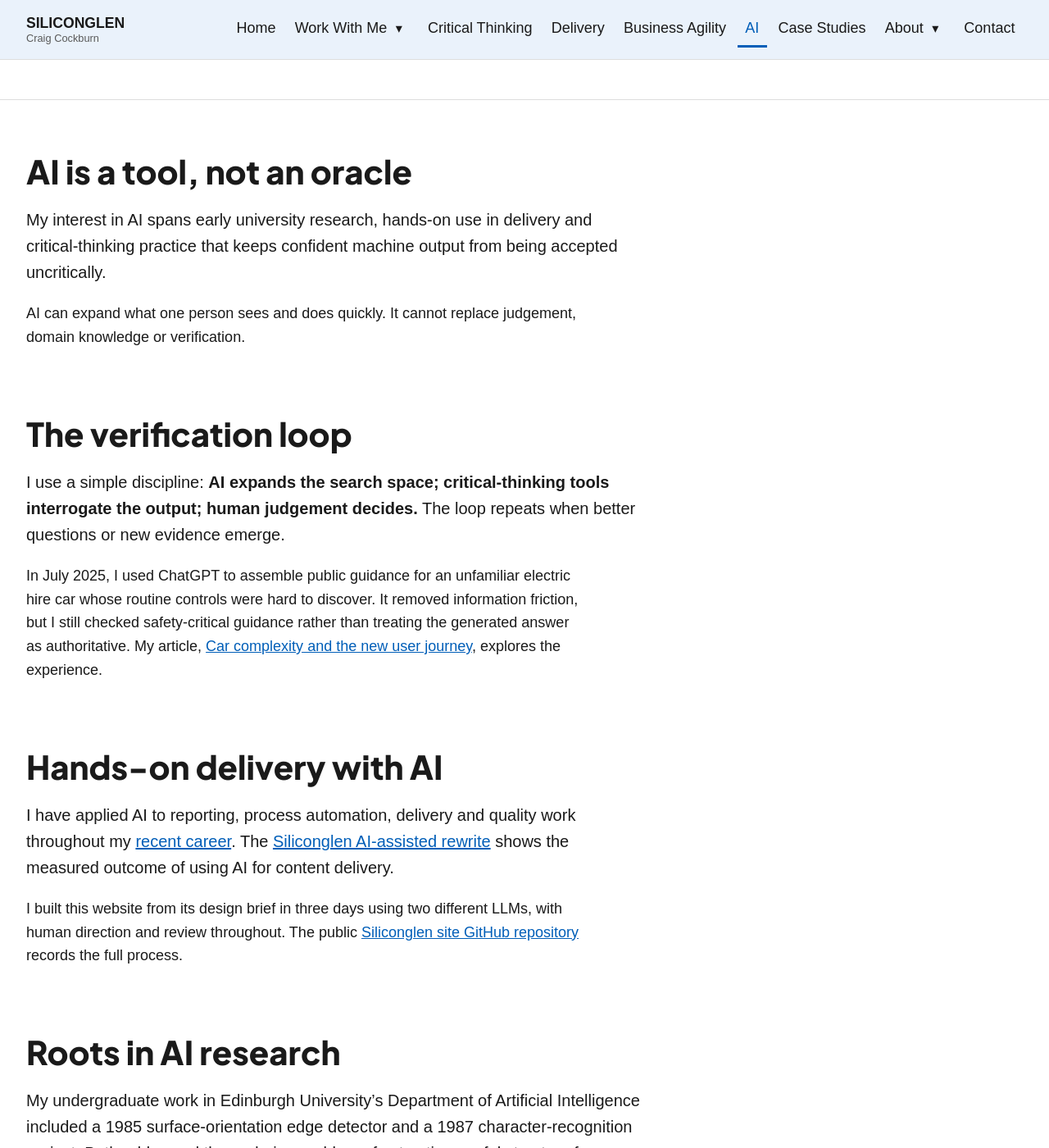
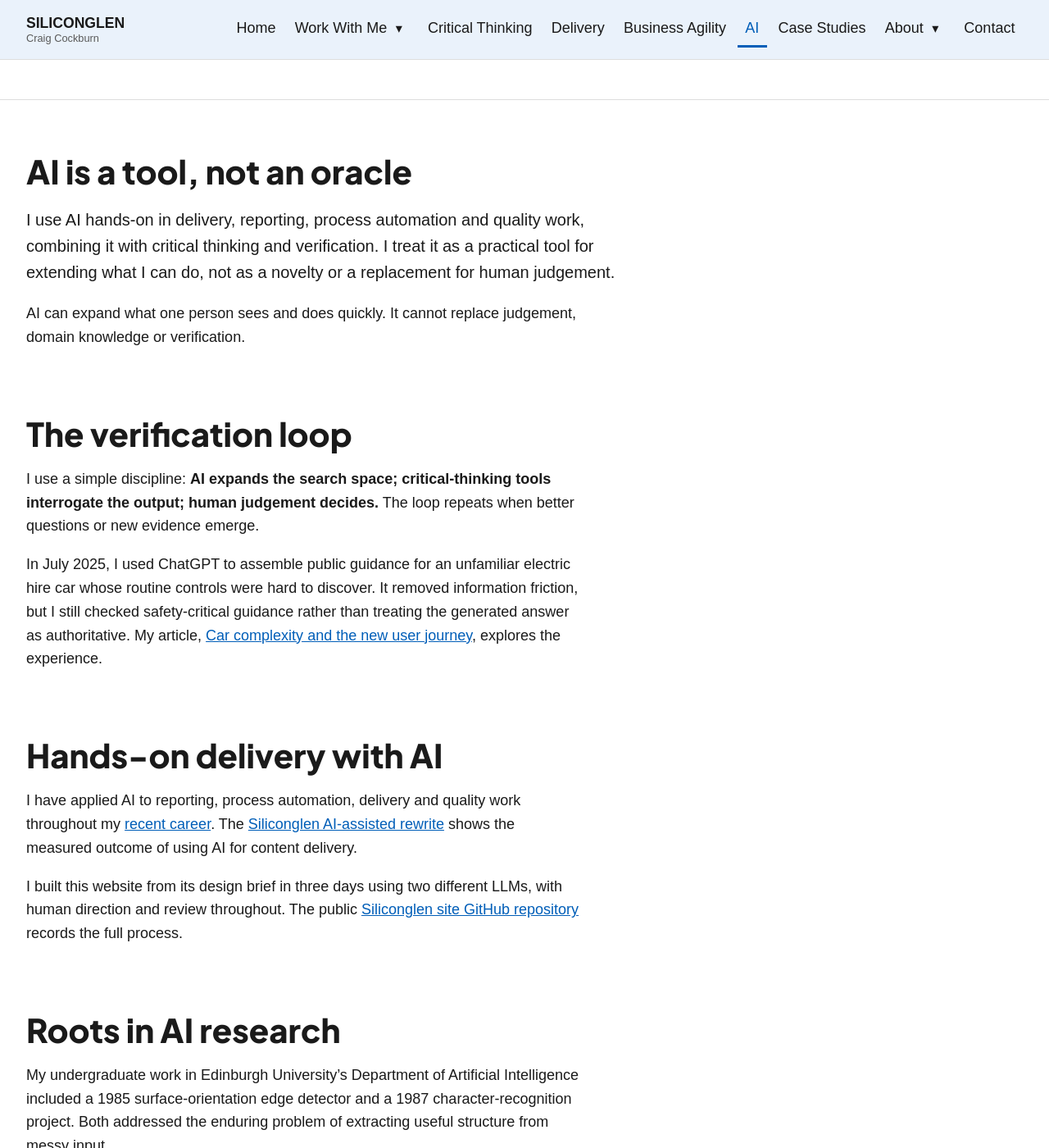
Before and after one commit to siliconglen/siliconglen-site, a Jekyll site: the page built from ai/index.md, in a window 1280 px wide and 1400 px high, scrolled down 262 px. Shown: the whole window at 82% size. Built offline with Jekyll 4.4.1, drawn with Linux system fonts in a browser that asks for light colours.

```diff
--- a/_data/navigation.yml
+++ b/_data/navigation.yml
@@ -9,7 +9,6 @@
     - { label: Programme & Project Delivery, url: /work-with-me/programme-delivery/ }
     - { label: Red Team Thinking Training, url: /work-with-me/red-team-thinking/ }
     - { label: Team Turnaround Workshops, url: /work-with-me/team-turnaround-workshops/ }
-    - { label: Training Workshops, url: /work-with-me/training-workshops/ }
 - { label: Critical Thinking, url: /critical-thinking/ }
 - { label: Delivery, url: /delivery/ }
 - { label: Business Agility, url: /business-agility/ }
--- a/ai/index.md
+++ b/ai/index.md
@@ -9,7 +9,7 @@ permalink: /ai/
 
 ## AI is a tool, not an oracle
 
-My interest in AI spans early university research, hands-on use in delivery and critical-thinking practice that keeps confident machine output from being accepted uncritically.
+I use AI hands-on in delivery, reporting, process automation and quality work, combining it with critical thinking and verification. I treat it as a practical tool for extending what I can do, not as a novelty or a replacement for human judgement.
 {: .lede}
 
 AI can expand what one person sees and does quickly. It cannot replace judgement, domain knowledge or verification.
@@ -17,23 +17,19 @@ AI can expand what one person sees and does quickly. It cannot replace judgement
 ## The verification loop {#the-verification-loop}
 
 I use a simple discipline: **AI expands the search space; critical-thinking tools interrogate the output; human judgement decides.** The loop repeats when better questions or new evidence emerge.
-{: .lede}
 
 In July 2025, I used ChatGPT to assemble public guidance for an unfamiliar electric hire car whose routine controls were hard to discover. It removed information friction, but I still checked safety-critical guidance rather than treating the generated answer as authoritative. My article, [Car complexity and the new user journey](https://www.linkedin.com/pulse/car-complexity-new-user-journey-craig-cockburn-d7q9e), explores the experience.
 
 ## Hands-on delivery with AI
 
 I have applied AI to reporting, process automation, delivery and quality work throughout my [recent career]({{ '/about/#career' | relative_url }}). The [Siliconglen AI-assisted rewrite]({{ '/case-studies/#siliconglen-ai-assisted-rewrite' | relative_url }}) shows the measured outcome of using AI for content delivery.
-{: .lede}
 
 I built this website from its design brief in three days using two different LLMs, with human direction and review throughout. The public [Siliconglen site GitHub repository](https://github.com/siliconglen/siliconglen-site) records the full process.
 
 ## Roots in AI research
 
 My undergraduate work in Edinburgh University's Department of Artificial Intelligence included a 1985 surface-orientation edge detector and a 1987 character-recognition project. Both addressed the enduring problem of extracting useful structure from messy input.
-{: .lede}
 
 ## Use AI without outsourcing judgement
 
 If your team needs to test AI-assisted analysis or establish a reliable verification practice, [explore AI-assisted Decision Support]({{ '/work-with-me/decision-support/#ai-assisted-decision-support' | relative_url }}).
-{: .lede}
--- a/assets/css/main.css
+++ b/assets/css/main.css
@@ -195,6 +195,8 @@ h3 { margin: 0 0 .5rem; font-size: 1.25rem; }
   margin: 2rem auto clamp(3rem, 6vw, 4.5rem);
   border: 0;
 }
+.knowledge-canvas-example { max-width: 32rem; margin: 2rem auto; }
+.knowledge-canvas-example img { display: block; }
 @media (max-width: 32rem) {
   .form-actions .btn { width: 100%; justify-content: center; }
 }
```
Also changed, not shown: DESIGN_STANDARDS.md (+1 -0 lines), credentials/index.md (+12 -9 lines), speaking/index.md (+1 -1 lines).
